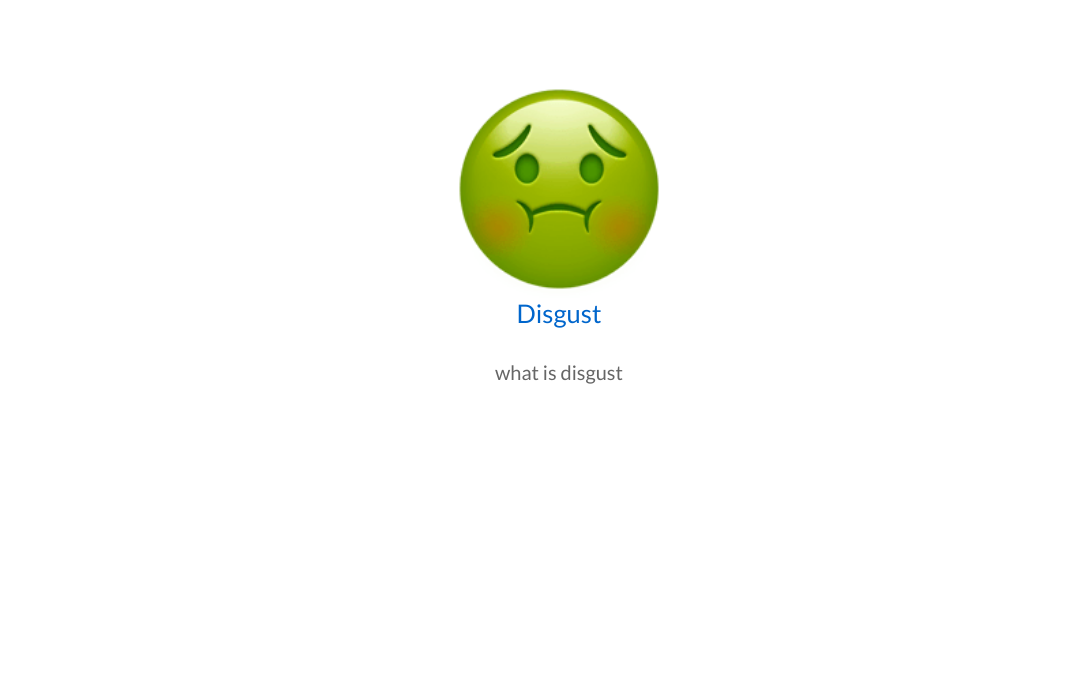
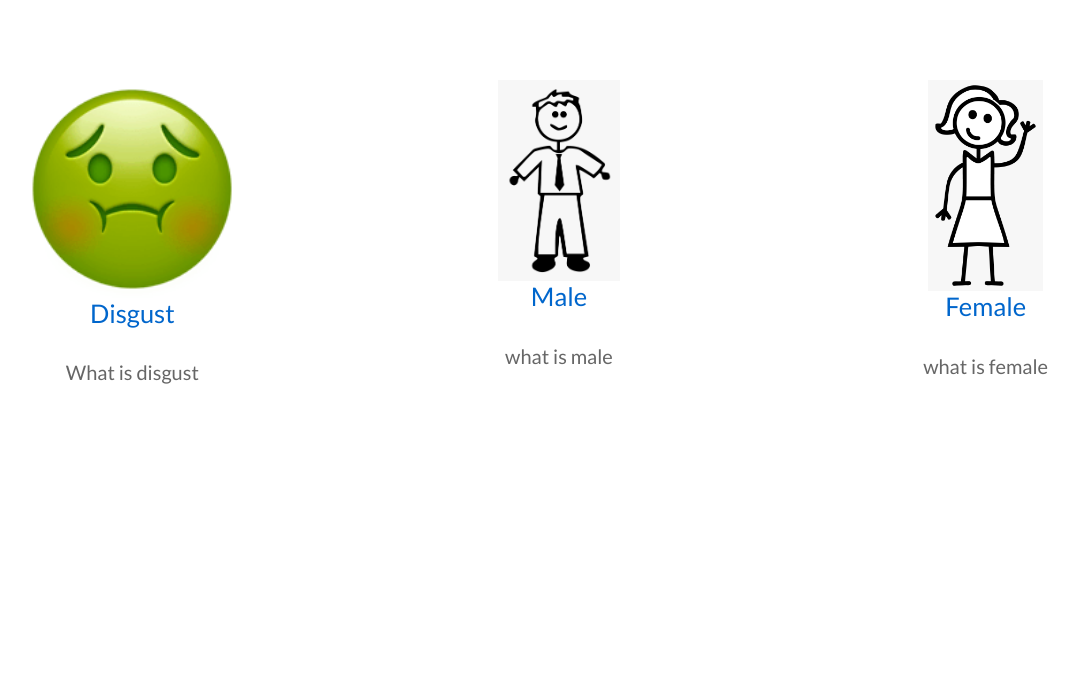
Before and after one commit to timsamson/audible_emotion_recognition, a Flask app: page /emotions in a window 1280 px wide. Shown: the part 2098-2773 px from the top of the page, without its empty margins (81-1159 px from the left). Run offline with Flask 2, Linux system fonts and the light colour scheme; some libraries are stand-ins or nearby versions.

Commit message:
working on emotions

```diff
--- a/templates/emotions.html
+++ b/templates/emotions.html
@@ -132,22 +132,32 @@ https://templatemo.com/tm-547-real-dynamic
             </div>
             <!-- Services -->
             <div class="row tm-mb-1">
-                <div class="col-lg-4">
-
-                </div>
                 <div class="col-lg-4 text-center">
                     <div class="tm-box-1">
                         <img src="../static/img/disgust.png" width=55%>
                         <h3 class="tm-text-primary tm-h3">Disgust</h3>
-                        <p class="tm-mb-5">what is disgust</p>
-
+                        <p class="tm-mb-4">What is disgust</p>
+                    </div>
+                </div>
+                <div class="col-lg-4 text-center">
+                    <div class="tm-box-1">
+                        <img src="../static/img/man.png" width=31%>
+                        <h3 class="tm-text-primary tm-h3">Male</h3>
+                        <p class="tm-mb-5">what is male</p>
+                    </div>
+                </div>
+                <div class="col-lg-4 text-center">
+                    <div class="tm-box-1">
+                        <img src="../static/img/girl.png" width=29%>
+                        <h3 class="tm-text-primary tm-h3">Female</h3>
+                        <p class="tm-mb-5">what is female</p>
                     </div>
                 </div>
             </div>
-            <div class="col-lg-4">
 
-            </div>
-       <!-- Testimonials -->
+        </div>
+
+        <!-- Testimonials -->
 
         <div class="row tm-mb-7">
             <div class="col-lg-3 col-sm-6 mb-lg-0 mb-5">
@@ -163,8 +173,8 @@ https://templatemo.com/tm-547-real-dynamic
         <div>
             <footer class="row">
                 <p class="mb-0 w-100 text-center col-12">
-                    <a
-                    href="https://github.com/timsamson/audible_emotion_recognition.git" target="_blank">Upgraded Potatoes &copy; 2021 </a>
+                    <a href="https://github.com/timsamson/audible_emotion_recognition.git" target="_blank">Upgraded
+                        Potatoes &copy; 2021 </a>
                 </p>
             </footer>
         </div> <!-- container-fluid -->
--- a/templates/index.html
+++ b/templates/index.html
@@ -46,13 +46,13 @@
                                                 class="sr-only">(current)</span></a>
                                     </li>
                                     <li class="nav-item">
-                                        <a class="nav-link tm-nav-link" href="emotions.html">Emotions</a>
+                                        <a class="nav-link tm-nav-link" href="/emotions">Emotions</a>
                                     </li>
                                     <li class="nav-item">
-                                        <a class="nav-link tm-nav-link" href="gallery.html">Gallery</a>
+                                        <a class="nav-link tm-nav-link" href="/gallery">Gallery</a>
                                     </li>
                                     <li class="nav-item">
-                                        <a class="nav-link tm-nav-link" href="team.html">Team</a>
+                                        <a class="nav-link tm-nav-link" href="/team">Team</a>
                                     </li>
                                 </ul>
                                 <!-- Links -->
```
Also changed, not shown: static/img/boy.png (added), static/img/female.jpg (added), static/img/girl.png (added), static/img/male.jpg (added), static/img/man.png (added), static/img/nathan.JPG (added), 3 other files.
